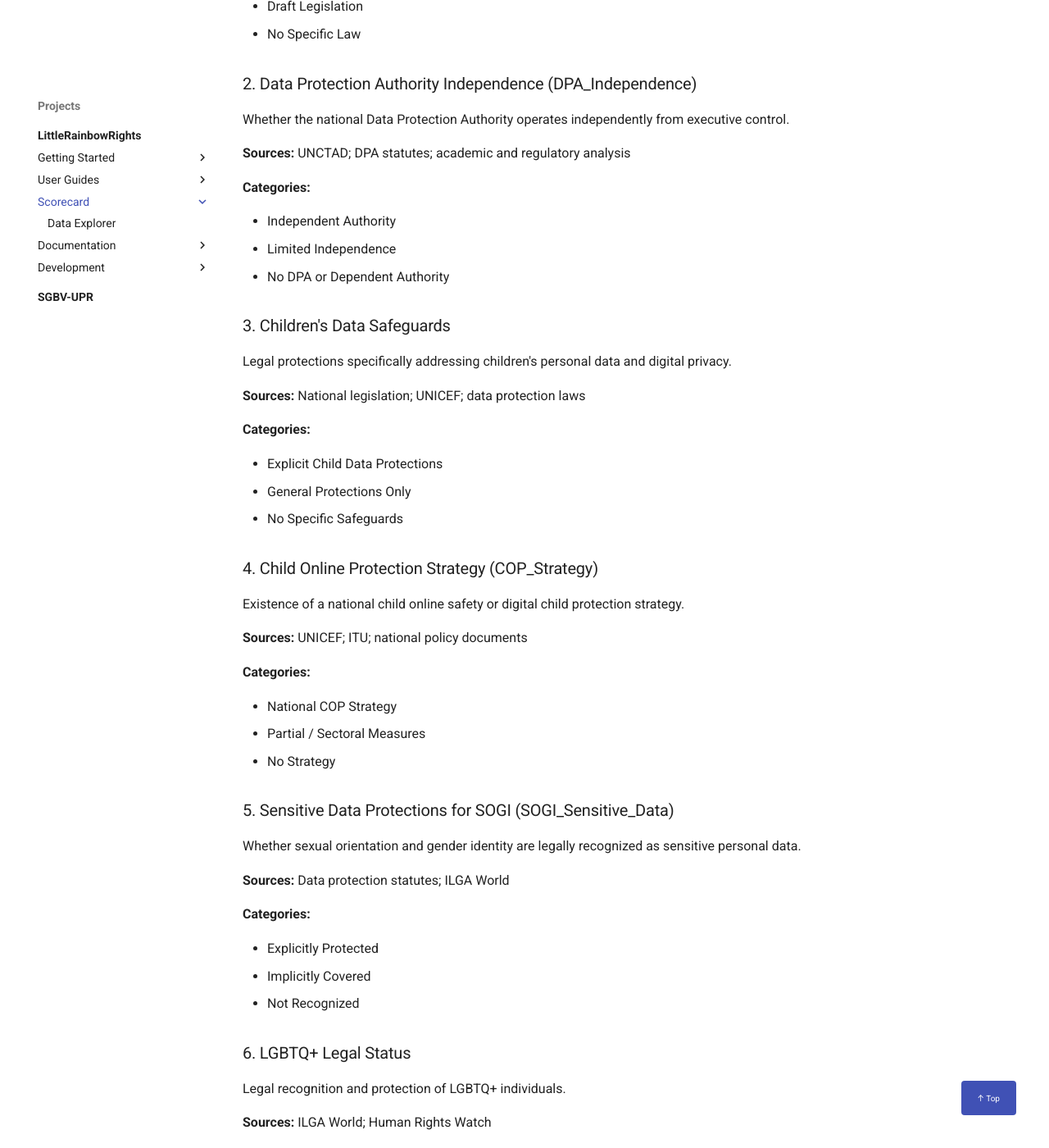
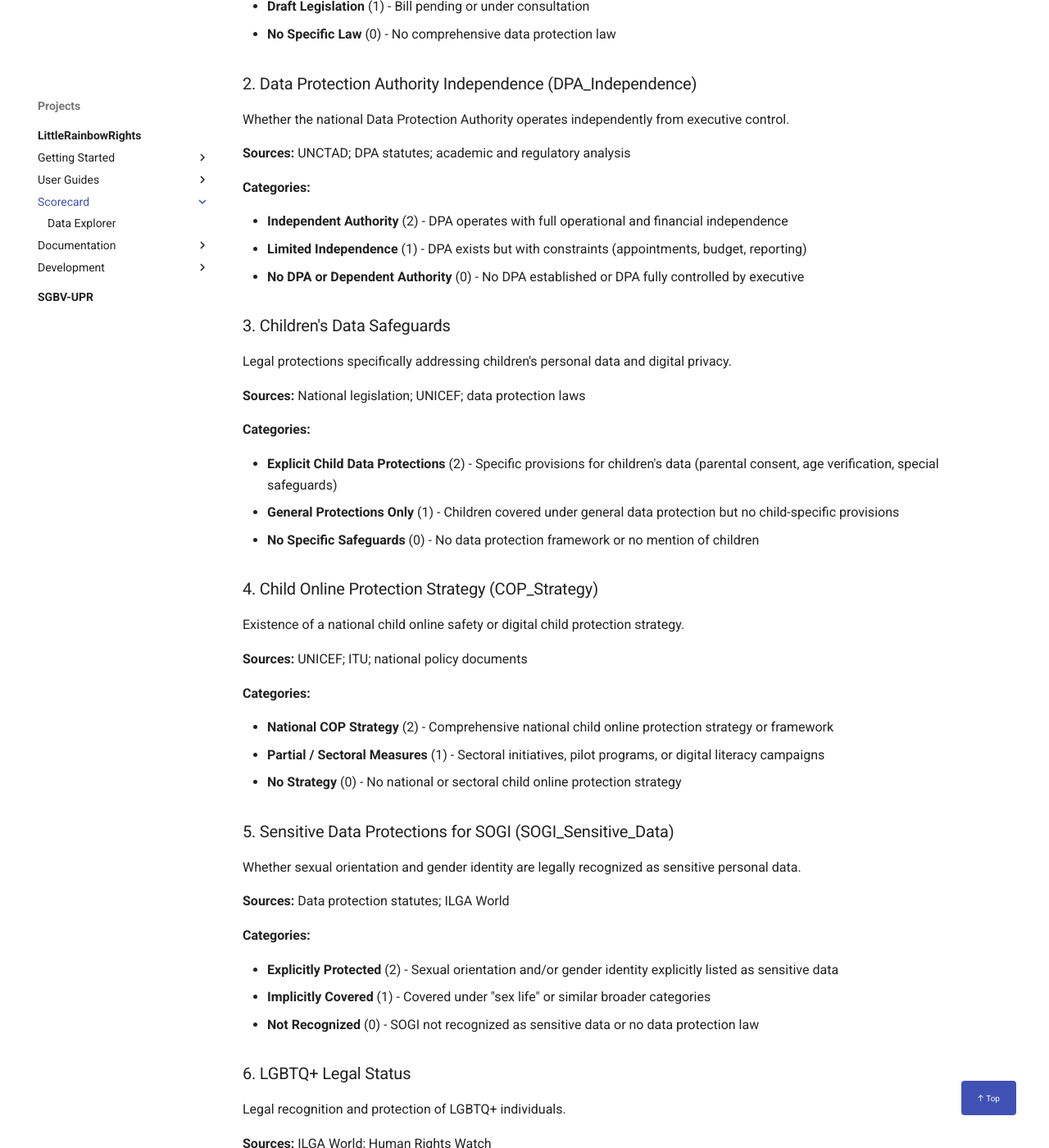
Before and after one commit to MissCrispenCakes/DigitalChild, an MkDocs documentation site: the page built from docs/website/scorecard/index.md, in a window 1280 px wide and 1400 px high, scrolled down 1741 px. Shown: the whole window at 82% size. Built offline with MkDocs 1.6.1 and Material for MkDocs 9.7.7, drawn with Linux system fonts in a browser that asks for light colours; a script that is not in the unit is left out; comment, search, counter and statistics services are not loaded; some of the changed text lies outside the part shown.

Commit message:
Add explicit 0-1-2 scoring to all scorecard indicators
- All 10 indicators now show score values (2, 1, 0) with descriptions
- Categories listed from best to worst for consistency
- Clarifies scoring framework for country card development

Co-Authored-By: Claude Sonnet 4.5 <noreply@anthropic.com>

```diff
--- a/docs/website/scorecard/index.md
+++ b/docs/website/scorecard/index.md
@@ -62,9 +62,9 @@ Existence of comprehensive data protection legislation governing personal data p
 
 **Categories:**
 
-- Comprehensive Law
-- Draft Legislation
-- No Specific Law
+- **Comprehensive Law** (2) - Enacted data protection legislation with enforcement mechanisms
+- **Draft Legislation** (1) - Bill pending or under consultation
+- **No Specific Law** (0) - No comprehensive data protection law
 
 ### 2. Data Protection Authority Independence (DPA_Independence)
 
@@ -74,9 +74,9 @@ Whether the national Data Protection Authority operates independently from execu
 
 **Categories:**
 
-- Independent Authority
-- Limited Independence
-- No DPA or Dependent Authority
+- **Independent Authority** (2) - DPA operates with full operational and financial independence
+- **Limited Independence** (1) - DPA exists but with constraints (appointments, budget, reporting)
+- **No DPA or Dependent Authority** (0) - No DPA established or DPA fully controlled by executive
 
 ### 3. Children's Data Safeguards
 
@@ -86,9 +86,9 @@ Legal protections specifically addressing children's personal data and digital p
 
 **Categories:**
 
-- Explicit Child Data Protections
-- General Protections Only
-- No Specific Safeguards
+- **Explicit Child Data Protections** (2) - Specific provisions for children's data (parental consent, age verification, special safeguards)
+- **General Protections Only** (1) - Children covered under general data protection but no child-specific provisions
+- **No Specific Safeguards** (0) - No data protection framework or no mention of children
 
 ### 4. Child Online Protection Strategy (COP_Strategy)
 
@@ -98,9 +98,9 @@ Existence of a national child online safety or digital child protection strategy
 
 **Categories:**
 
-- National COP Strategy
-- Partial / Sectoral Measures
-- No Strategy
+- **National COP Strategy** (2) - Comprehensive national child online protection strategy or framework
+- **Partial / Sectoral Measures** (1) - Sectoral initiatives, pilot programs, or digital literacy campaigns
+- **No Strategy** (0) - No national or sectoral child online protection strategy
 
 ### 5. Sensitive Data Protections for SOGI (SOGI_Sensitive_Data)
 
@@ -110,9 +110,9 @@ Whether sexual orientation and gender identity are legally recognized as sensiti
 
 **Categories:**
 
-- Explicitly Protected
-- Implicitly Covered
-- Not Recognized
+- **Explicitly Protected** (2) - Sexual orientation and/or gender identity explicitly listed as sensitive data
+- **Implicitly Covered** (1) - Covered under "sex life" or similar broader categories
+- **Not Recognized** (0) - SOGI not recognized as sensitive data or no data protection law
 
 ### 6. LGBTQ+ Legal Status
 
@@ -134,9 +134,9 @@ Laws restricting discussion, visibility, or advocacy related to LGBTQ+ identitie
 
 **Categories:**
 
-- Criminalized Promotion
-- Restrictive Measures
-- No Restrictions
+- **No Restrictions** (2) - No legal restrictions on LGBTQ+ expression, advocacy, or visibility
+- **Restrictive Measures** (1) - Administrative restrictions, morality codes, or broadcast regulations limiting LGBTQ+ expression
+- **Criminalized Promotion** (0) - Explicit propaganda laws or criminal penalties for LGBTQ+ advocacy/discussion
 
 ### 8. AI Policy Status
 
@@ -146,9 +146,9 @@ Whether a country has adopted a national AI strategy or framework.
 
 **Categories:**
 
-- Comprehensive AI Strategy
-- Framework or Guidelines
-- No Published Policy
+- **Comprehensive AI Strategy** (2) - Adopted national AI strategy with implementation plan and governance framework
+- **Framework or Guidelines** (1) - Draft strategy, policy guidelines, or AI addressed in broader digital transformation plans
+- **No Published Policy** (0) - No AI-specific strategy or framework
 
 ### 9. DPIA Required for High-Risk AI
 
@@ -158,9 +158,9 @@ Legal requirement to conduct Data Protection Impact Assessments for high-risk AI
 
 **Categories:**
 
-- Explicitly Required
-- Partially Required
-- Not Required
+- **Explicitly Required** (2) - Law mandates DPIA for high-risk AI systems (profiling, automated decisions, biometric processing)
+- **Partially Required** (1) - DPIA required for certain processing but not specifically for AI, or optional/recommended
+- **Not Required** (0) - No DPIA requirement or no data protection framework
 
 ### 10. SIM Card Biometric ID Linkage
 
```
